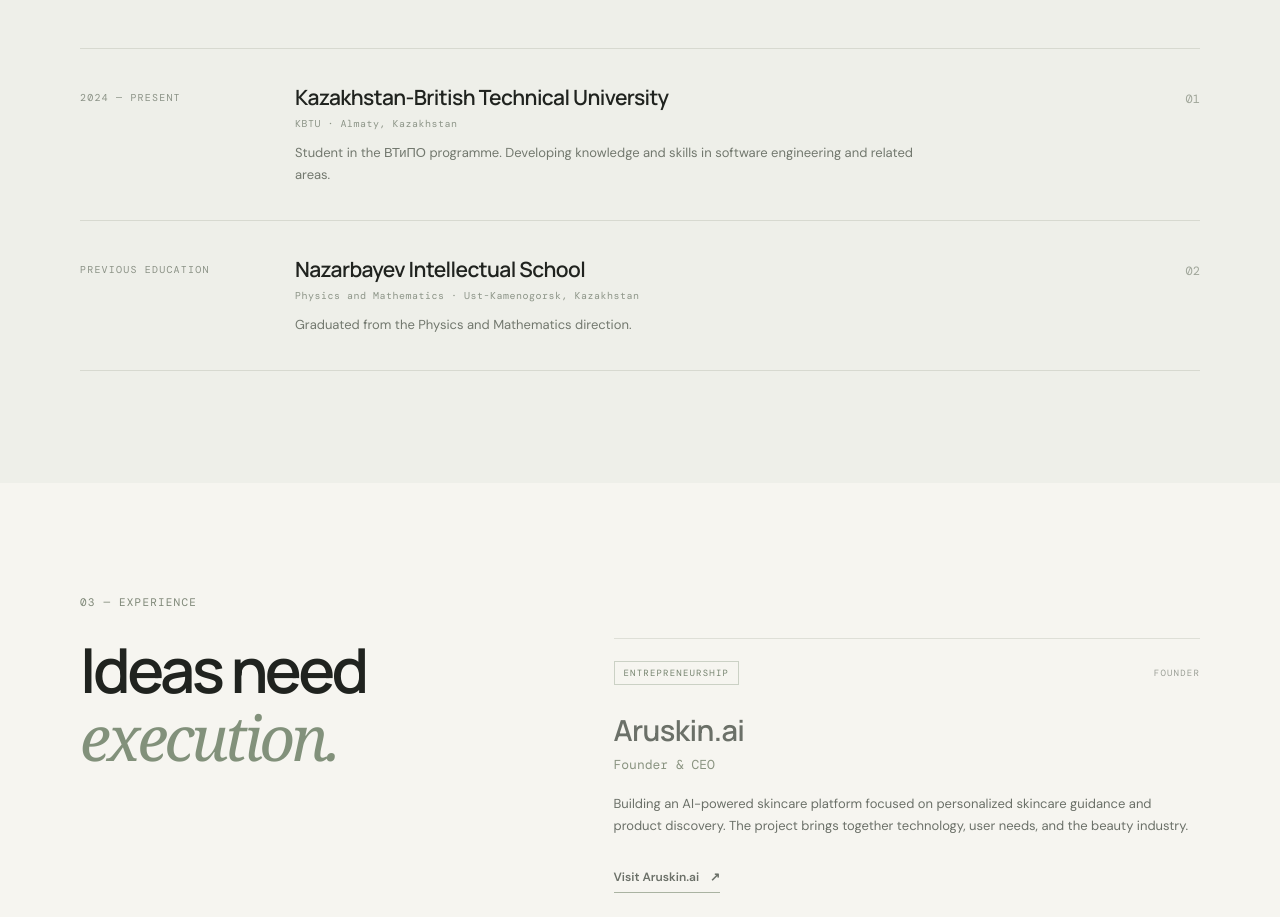
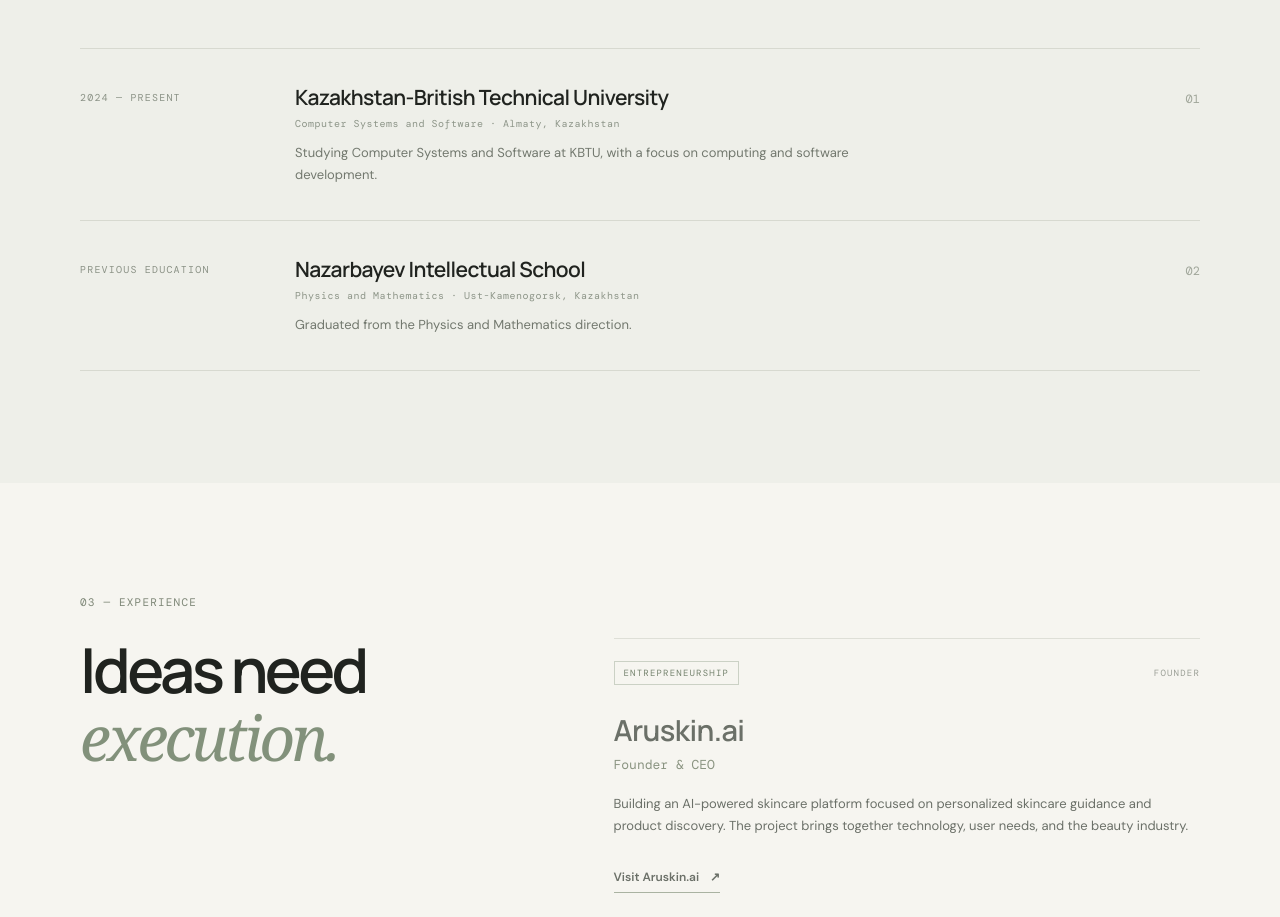
Before and after one commit to Aiririri/amir-baiguzhinov-portfolio, a plain HTML site: page index.html in a window 1280 px wide. Shown: the part 1848-2765 px from the top of the page. Drawn offline with nearby package versions, Linux system fonts and the light colour scheme.

Commit message:
Update KBTU programme name in portfolio

```diff
--- a/index.html
+++ b/index.html
@@ -94,8 +94,8 @@
             <div class="timeline-date">2024 — PRESENT</div>
             <div class="timeline-content">
               <h3>Kazakhstan-British Technical University</h3>
-              <p class="timeline-subtitle">KBTU · Almaty, Kazakhstan</p>
-              <p>Student in the ВТиПО programme. Developing knowledge and skills in software engineering and related areas.</p>
+              <p class="timeline-subtitle">Computer Systems and Software · Almaty, Kazakhstan</p>
+              <p>Studying Computer Systems and Software at KBTU, with a focus on computing and software development.</p>
             </div>
             <span class="timeline-number">01</span>
           </article>
```
